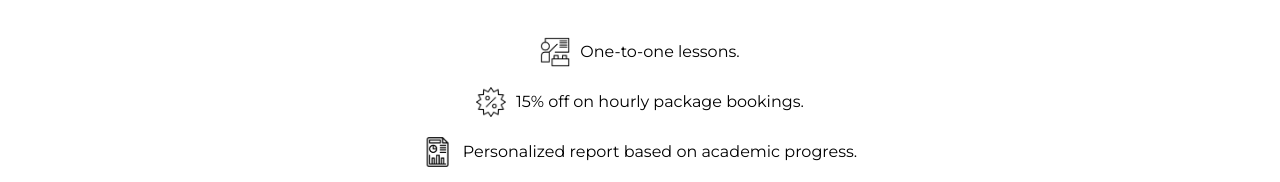
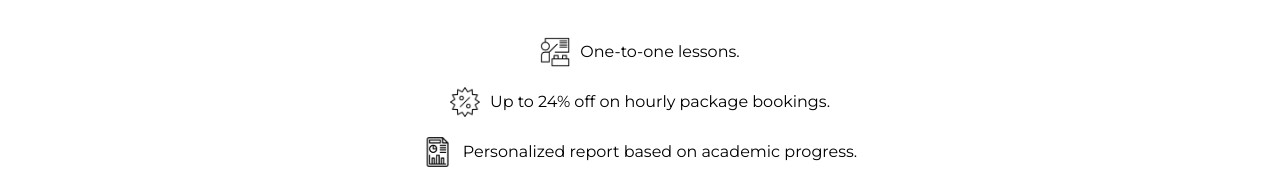
Before and after one commit to integraminds314/web, a plain HTML site: page index.html in a window 1280 px wide. Shown: the part 1339-1521 px from the top of the page. Drawn offline with Linux system fonts and the light colour scheme.

Commit message:
Update index.html

```diff
--- a/index.html
+++ b/index.html
@@ -178,7 +178,7 @@
 		  </div>
 		  <div class="servicio-item">
 			<img src="img/iconos/descuento.png" alt="Descuento">
-			<p>15% off on hourly package bookings.</p>
+			<p>Up to 24% off on hourly package bookings.</p>
 		  </div>
 		  <div class="servicio-item">
 			<img src="img/iconos/informe.png" alt="Informe">
```
